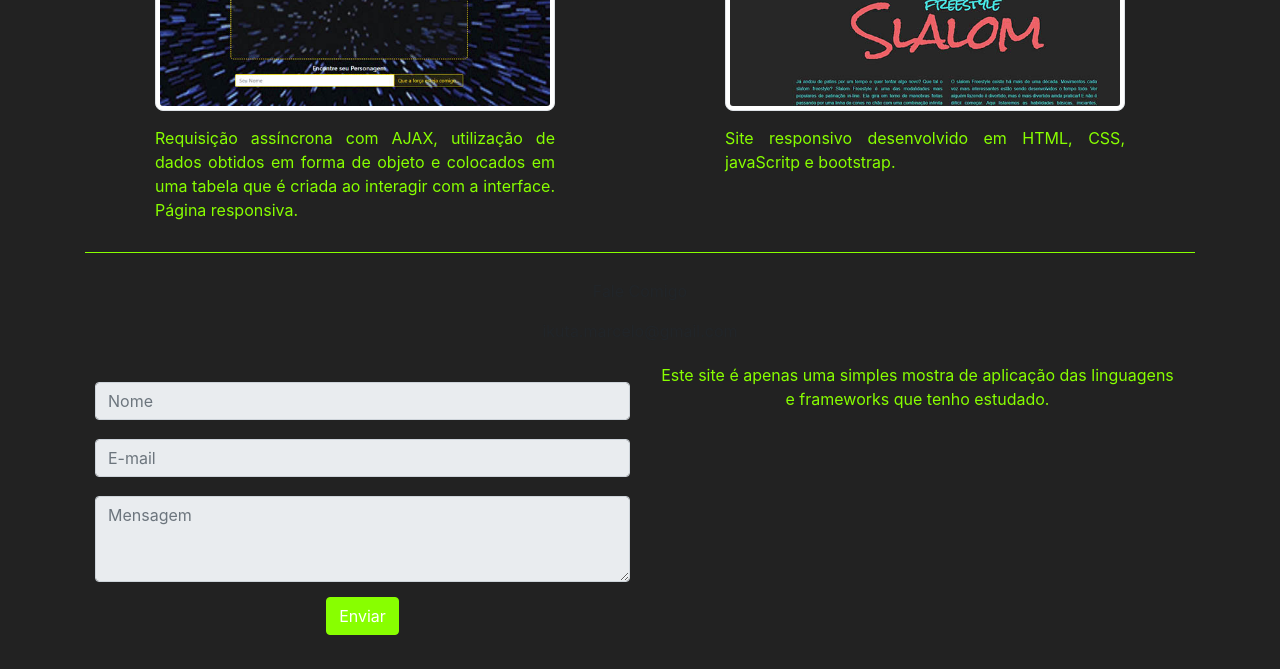
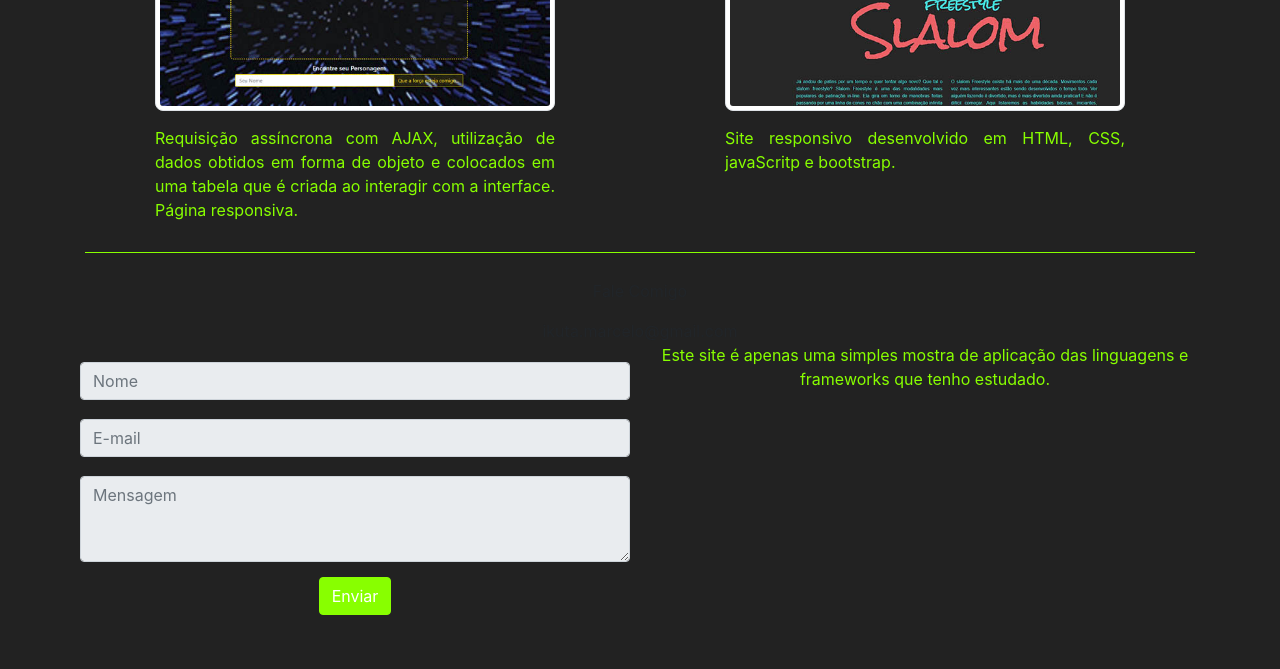
Before and after one commit to marceloseiji/marceloSeiji_portfolio, a plain HTML site: page index.html in a window 1280 px wide. Shown: the part 1622-2291 px from the top of the page. Drawn offline with nearby package versions, Linux system fonts and the light colour scheme.

Commit message:
atualizações na área de contatos

```diff
--- a/index.html
+++ b/index.html
@@ -4,7 +4,7 @@
   <meta charset="UTF-8">
   <meta name="viewport" content="width=device-width, initial-scale=1.0">
   <meta http-equiv="X-UA-Compatible" content="ie=edge">
-  <title>marceloSeiji Porfólio-Design</title>
+  <title>marceloSeiji Porfólio</title>
   <!--Bootstrap-->
   <link rel="stylesheet" href="https://maxcdn.bootstrapcdn.com/bootstrap/4.0.0/css/bootstrap.min.css" integrity="sha384-Gn5384xqQ1aoWXA+058RXPxPg6fy4IWvTNh0E263XmFcJlSAwiGgFAW/dAiS6JXm" crossorigin="anonymous">
   <link rel="stylesheet" href="https://maxcdn.bootstrapcdn.com/font-awesome/4.4.0/css/font-awesome.min.css">
@@ -100,8 +100,6 @@
       </div>
     </div>
 
-
-
   <div class="banner">
 
     <div class="col" id="imgMarcelo">
@@ -196,10 +194,10 @@
   <!--Contatos-->
   <div id="contato" class="text-center">
 
+
   <div class="container"  id="contato-topo">
     <p class="textoD2">Fale Comigo</p>
     <p6>ikuta.marcelo@gmail.com</p6>
-  </div>
 
       <div class="row">
         <div class="col-sm-6">
@@ -221,11 +219,12 @@
         </div>
 
         <div class="col-sm-6">
-  <p2 class="portText">Este site é apenas uma simples mostra de aplicação das linguagens e frameworks que tenho estudado.</p2></br>
-    </div>
+          <p2 class="portText">Este site é apenas uma simples mostra de aplicação das linguagens e frameworks que tenho estudado.</p2>
+          </br>
         </div>
       </div>
 
+  </div>
 
   <!--Footer-->
   <footer class="text-center">
--- a/style2.css
+++ b/style2.css
@@ -143,8 +143,6 @@ a:not([href]):not([tabindex]):hover {
 }
 
 #contato {
-  margin-left: 60px;
-  margin-right: 60px;
   padding: 10px 20px 10px 20px;
 }
 
```
Lines whose indentation alone changed are shown as unchanged.
